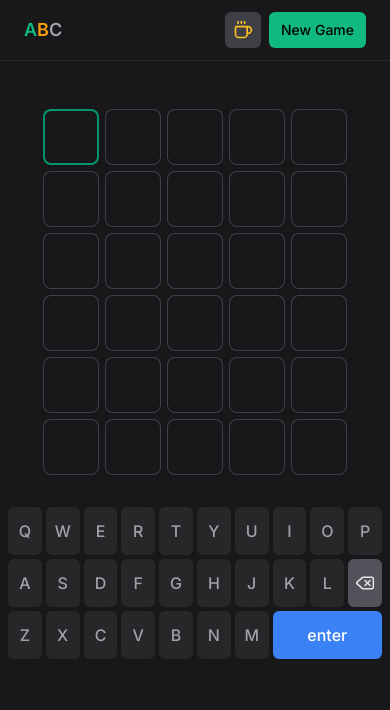
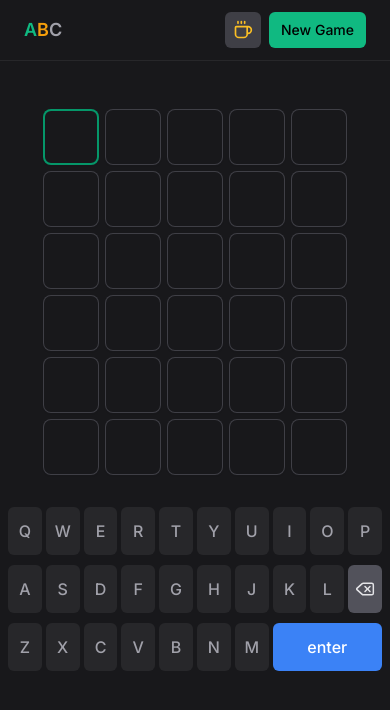
Before and after one commit to vikasmohansharma/wordle_dock, a React (Vite) app: page / in a window 390 px wide. Shown: the top 710 px of the page. Built offline with nearby package versions, Linux system fonts and the light colour scheme; no server answers.

Commit message:
update keyboard layout for improved spacing

```diff
--- a/src/components/Game/Keyboard/Keyboard.tsx
+++ b/src/components/Game/Keyboard/Keyboard.tsx
@@ -19,7 +19,7 @@ interface KeyboardProps {
 const Keyboard = ({ onKeyPress, keysData }: KeyboardProps) => {
   return (
     <div className="w-full md:max-w-3xl lg:max-w-full md:mx-auto px-2 md:px-6 xl:px-0">
-      <div className="grid grid-cols-10 gap-1 lg:px-1.5">
+      <div className="grid grid-cols-10 gap-1 gap-y-2.5 lg:gap-y-1 lg:px-1.5">
         {keysData.map((key, index) => {
           const isEnterKey = key.text === "enter";
           return (
```
